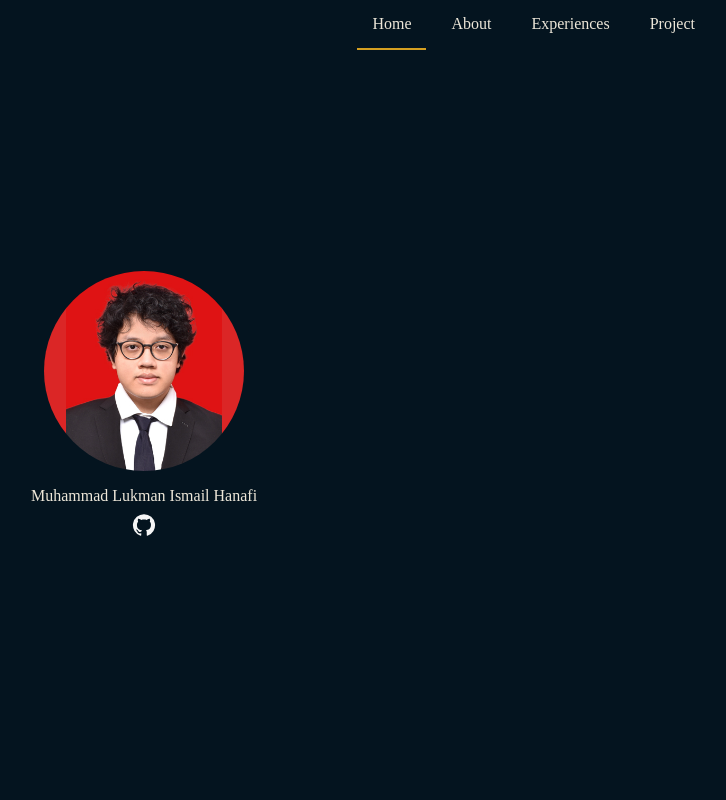
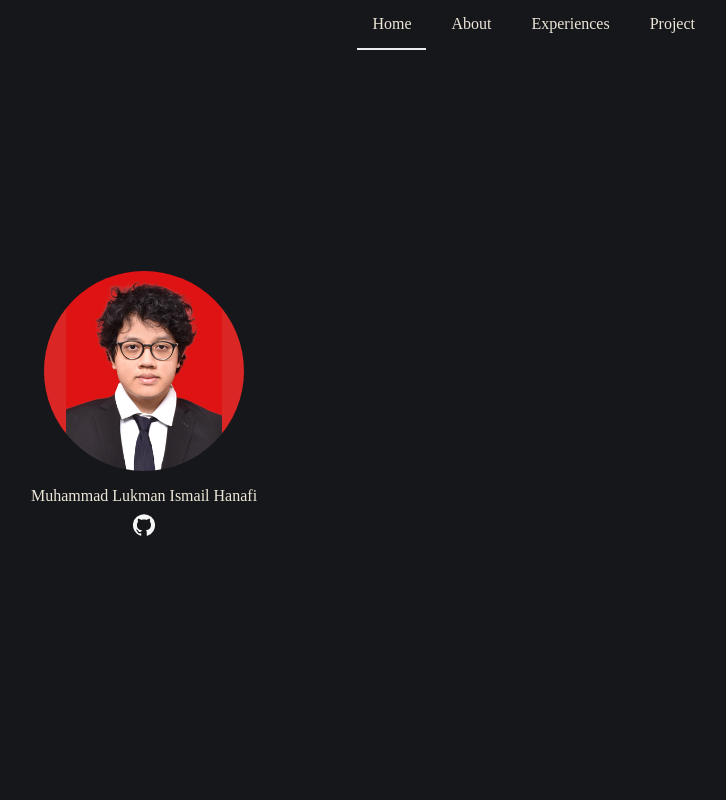
Before and after one commit to Lynceusthepotato/portofr, a React (Create React App) app: page / in a window 1280 px wide. Shown: the top 800 px of the page, without its empty margins (496-1222 px from the left). Built offline with nearby package versions, Linux system fonts and the light colour scheme.

Commit message:
+ Updated style and color to make it have new color palette ( have not change the actual naming), update custom func for card

```diff
--- a/src/assets/App.css
+++ b/src/assets/App.css
@@ -1,7 +1,7 @@
 :root {
-    --color-palette-black: rgb(4, 20, 31);
-    --color-palette-dark-blue: rgb(7, 34, 54);
-    --color-palette-orange: rgb(213, 160, 33);
+    --color-palette-black: rgb(21, 23, 26);
+    --color-palette-dark-blue: rgb(52, 58, 64);
+    --color-palette-orange: rgb(233, 236, 239);
     --color-palette-white: rgb(237, 231, 217);
 
     /* Dragnethar Color */
@@ -43,6 +43,7 @@ nav {
     background: var(--color-palette-black);
     font-size: calc(1em - 32%);
     z-index: 1;
+    padding: 10px
 }
 
 .is-navbar-content:hover {
@@ -81,6 +82,7 @@ nav {
 @media screen and (min-width: 400px) {
     nav {
         font-size: 1em;
+        padding: 0px;
     }
 
     .is-navbar-content {
--- a/src/components/CustomSliderCard.tsx
+++ b/src/components/CustomSliderCard.tsx
@@ -6,7 +6,9 @@ type CustomSliderCardProps = {
     sliderCardStyle?: React.CSSProperties;
     cardIndex?: number;
     card?: Card;
-    onClick?: (card:Card) => void;
+    customFunctionType?: number; // 0 = card function (with card parameter) || 1 = customFunction (without any parameter)
+    cardFunction?: (card:Card) => void;
+    customFunction?: () => void;
 }
 
 const DefaultSliderCardStyle:React.CSSProperties = {
@@ -22,12 +24,20 @@ export const DragnetharCustomCardTheme: React.CSSProperties = {
     border:'2px var(--Dragnethar-accent) solid',
 }
 
-export default function CustomSliderCard({children, title, sliderCardStyle, cardIndex, card, onClick}:CustomSliderCardProps) {
+export default function CustomSliderCard({children, title, sliderCardStyle, cardIndex, card, customFunctionType = 0, cardFunction, customFunction}:CustomSliderCardProps) {
     const CustomSliderCardStyle = {...DefaultSliderCardStyle, ...sliderCardStyle}
 
     const handleClick = () => {
-        if (onClick && card) {
-            onClick(card);
+        switch(customFunctionType) {
+            case 0:
+                if (cardFunction && card) {
+                    cardFunction(card);
+                }
+                break;
+            case 1:
+                if (customFunction) {
+                    customFunction();
+                }
         }
     }
 
--- a/src/pages/Experiences.tsx
+++ b/src/pages/Experiences.tsx
@@ -296,7 +296,7 @@ export default function Experiences({showModal}: ExperienceSection) {
                                                     }
                                                     title={card.title}
                                                     card={card}
-                                                    onClick={handleModalCardDragnethar}
+                                                    cardFunction={handleModalCardDragnethar}
                                                 />
                                             ))}
                                         </>
--- a/src/pages/Projects.tsx
+++ b/src/pages/Projects.tsx
@@ -20,9 +20,10 @@ export default function Projects({showModal}: ProjectSection) {
                 children={
                 <>
                 <CustomSliderCard
-                sliderCardStyle={DragnetharCustomCardTheme}
-                children={<CustomImageCard className='is-custom-image is-personal-tracker'/>} title={"Personal Tracker"}
-                onClick={() => window.open('https://github.com/Lynceusthepotato/personal-tracker-fe', '_blank')}
+                  sliderCardStyle={DragnetharCustomCardTheme}
+                  children={<CustomImageCard className='is-custom-image is-personal-tracker' />} title={"Personal Tracker"}
+                  customFunctionType={1}
+                  customFunction={() => window.open('https://github.com/Lynceusthepotato/personal-tracker-fe', '_blank')}
                 />
                 </>}
             />
```
